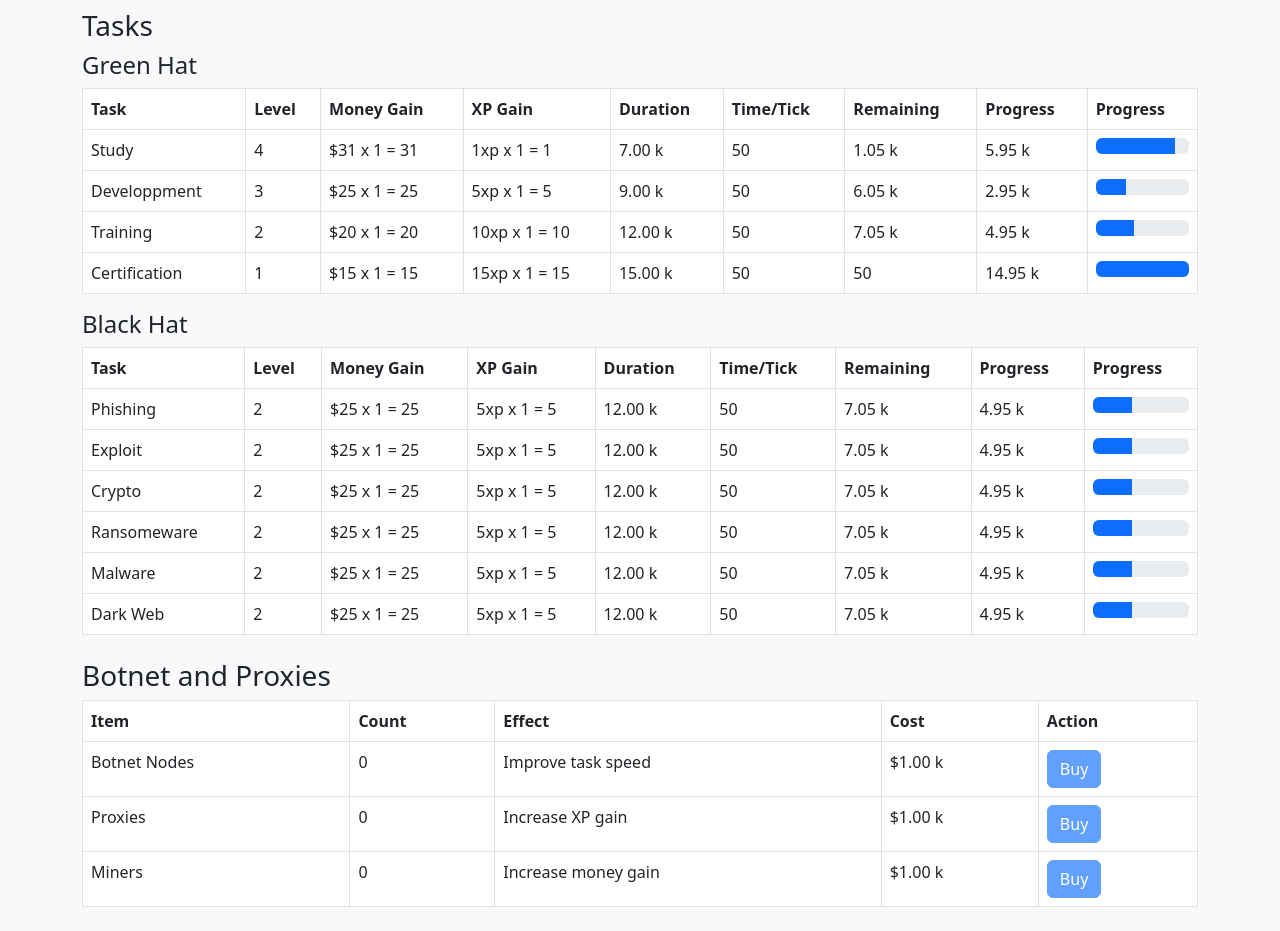
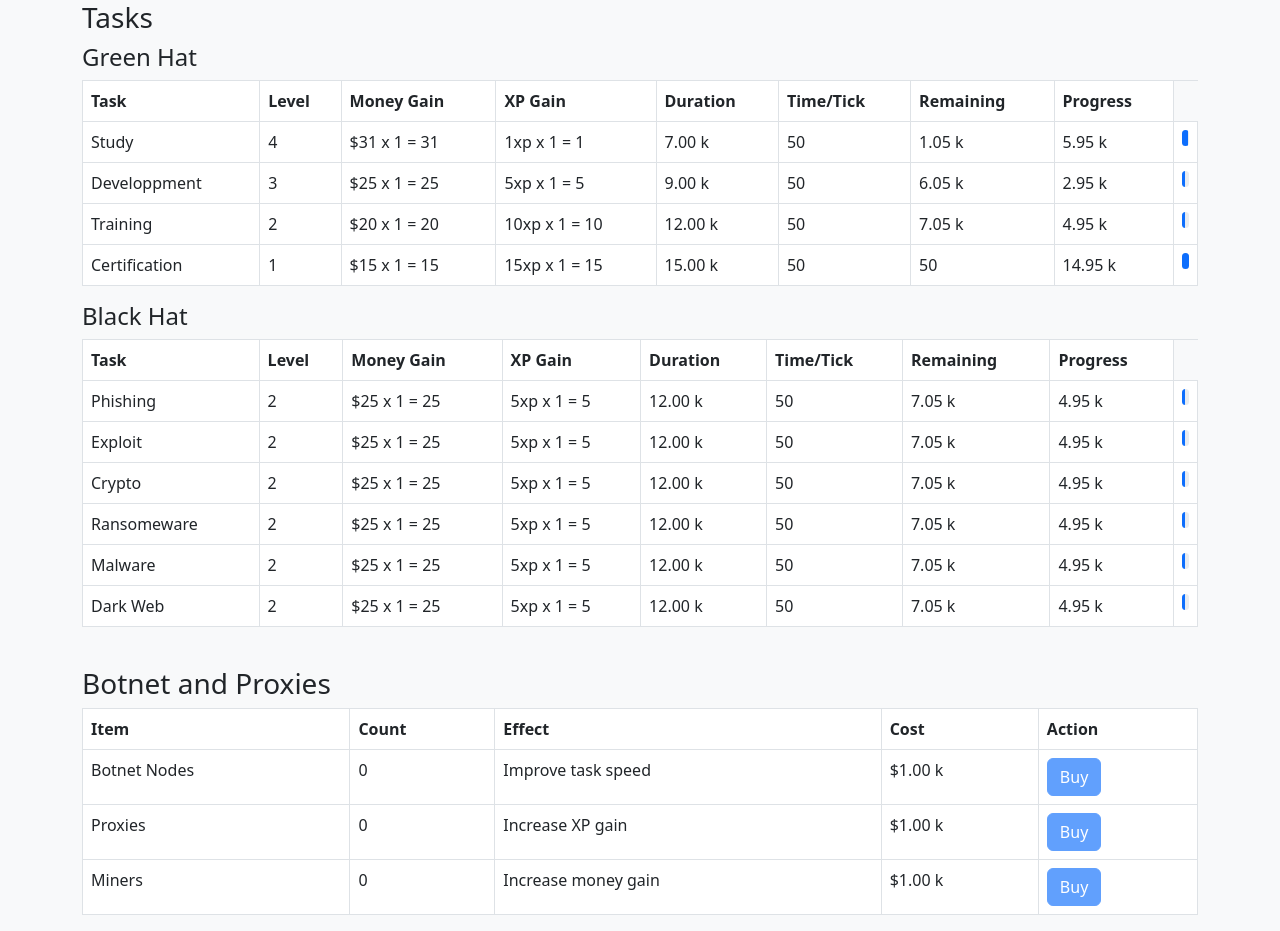
Before and after one commit to simonsavoca/HackerGame, a plain HTML site: page index.html in a window 1280 px wide. Shown: the part 141-1072 px from the top of the page. Drawn offline with nearby package versions, Linux system fonts and the light colour scheme.

Commit message:
Update index.html

```diff
--- a/index.html
+++ b/index.html
@@ -6,31 +6,31 @@
     <title>Hacker Life Incremental Game</title>
     <link href="https://cdn.jsdelivr.net/npm/bootstrap@5.3.0/dist/css/bootstrap.min.css" rel="stylesheet">
     <script type="text/javascript" src="https://cdn.jsdelivr.net/npm/break_infinity.js"></script>
-
     <link rel="stylesheet" href="css/styles.css">
 </head>
 <body>
     <!-- Left Navigation Bar -->
-    <div class="navbar" id="navbar">
-        <div>
+    <nav class="navbar bg-light p-3 d-flex flex-column align-items-start" id="navbar">
+        <div class="d-flex flex-column">
             <p><strong>Tick:</strong> <span id="tick">1</span></p>
             <p><strong>Level:</strong> <span id="user-level">1</span></p>
             <p><strong>XP:</strong> <span id="user-xp">0</span></p>
             <p><strong>Money:</strong> $<span id="user-money">0</span></p>
             <button id="reset-button" class="btn btn-danger mt-4">Reset Game</button>
         </div>
-    </div>
+    </nav>
 
     <!-- Main Content -->
     <div class="container mt-5">
         <h1 class="text-center">Hacker Life Incremental Game</h1>
 
         <!-- Tasks Table -->
-        <div class="mt-4">
+        <section class="mt-4">
             <h3>Tasks</h3>
             <div id="tasks-container">
                 <!-- Green Hat -->
                 <h4>Green Hat</h4>
+                <div class="table-responsive">
                     <table class="table table-bordered">
                         <thead>
                             <tr>
@@ -42,16 +42,17 @@
                                 <th>Time/Tick</th>
                                 <th>Remaining</th>
                                 <th>Progress</th>
-                            <th>Progress</th>
                             </tr>
                         </thead>
                         <tbody id="green-hat-tasks">
                             <!-- Green Hat tasks will be dynamically inserted here -->
                         </tbody>
                     </table>
+                </div>
 
                 <!-- Black Hat -->
                 <h4>Black Hat</h4>
+                <div class="table-responsive">
                     <table class="table table-bordered">
                         <thead>
                             <tr>
@@ -63,7 +64,6 @@
                                 <th>Time/Tick</th>
                                 <th>Remaining</th>
                                 <th>Progress</th>
-                            <th>Progress</th>
                             </tr>
                         </thead>
                         <tbody id="black-hat-tasks">
@@ -72,10 +72,12 @@
                     </table>
                 </div>
             </div>
+        </section>
 
         <!-- Botnet and Proxies -->
-        <div class="mt-4">
+        <section class="mt-4">
             <h3>Botnet and Proxies</h3>
+            <div class="table-responsive">
                 <table class="table table-bordered">
                     <thead>
                         <tr>
@@ -111,6 +113,7 @@
                     </tbody>
                 </table>
             </div>
+        </section>
     </div>
 
     <script src="js/settings.js"></script>
```
Lines whose indentation alone changed are shown as unchanged.
